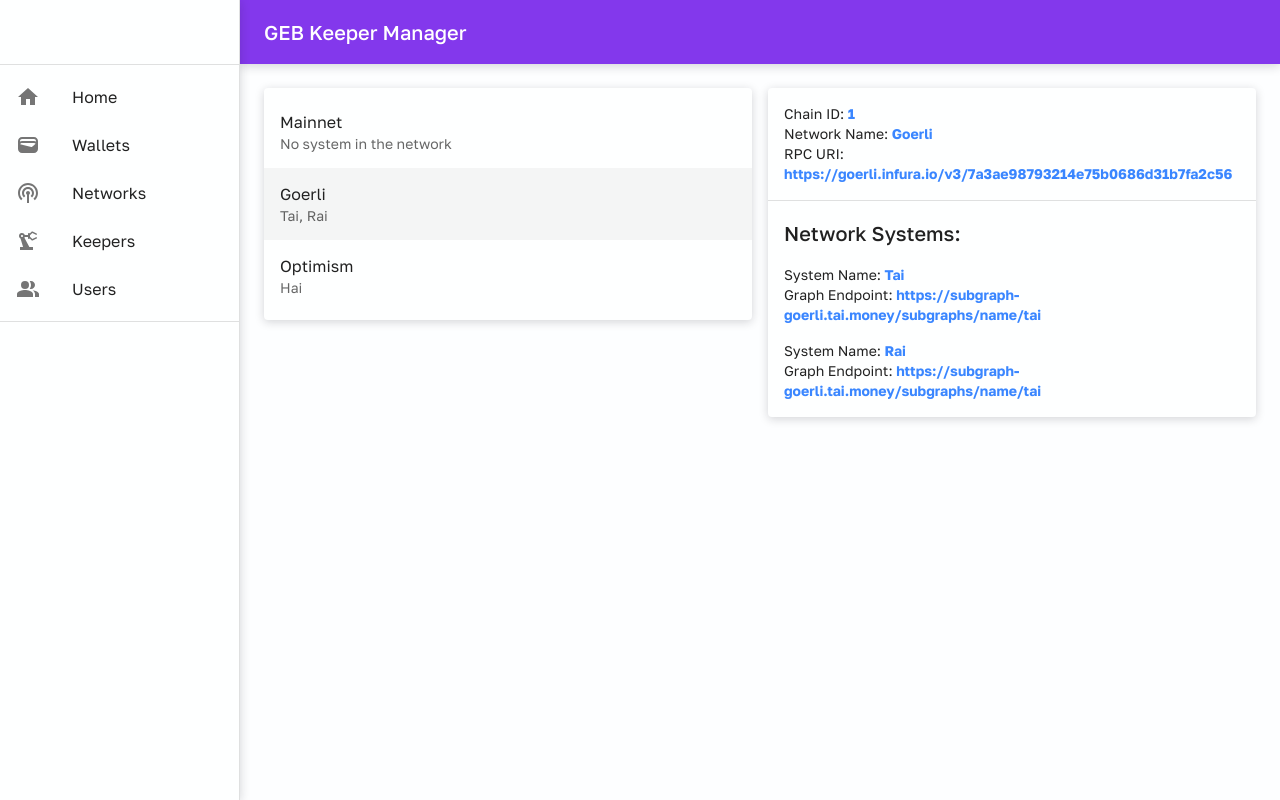
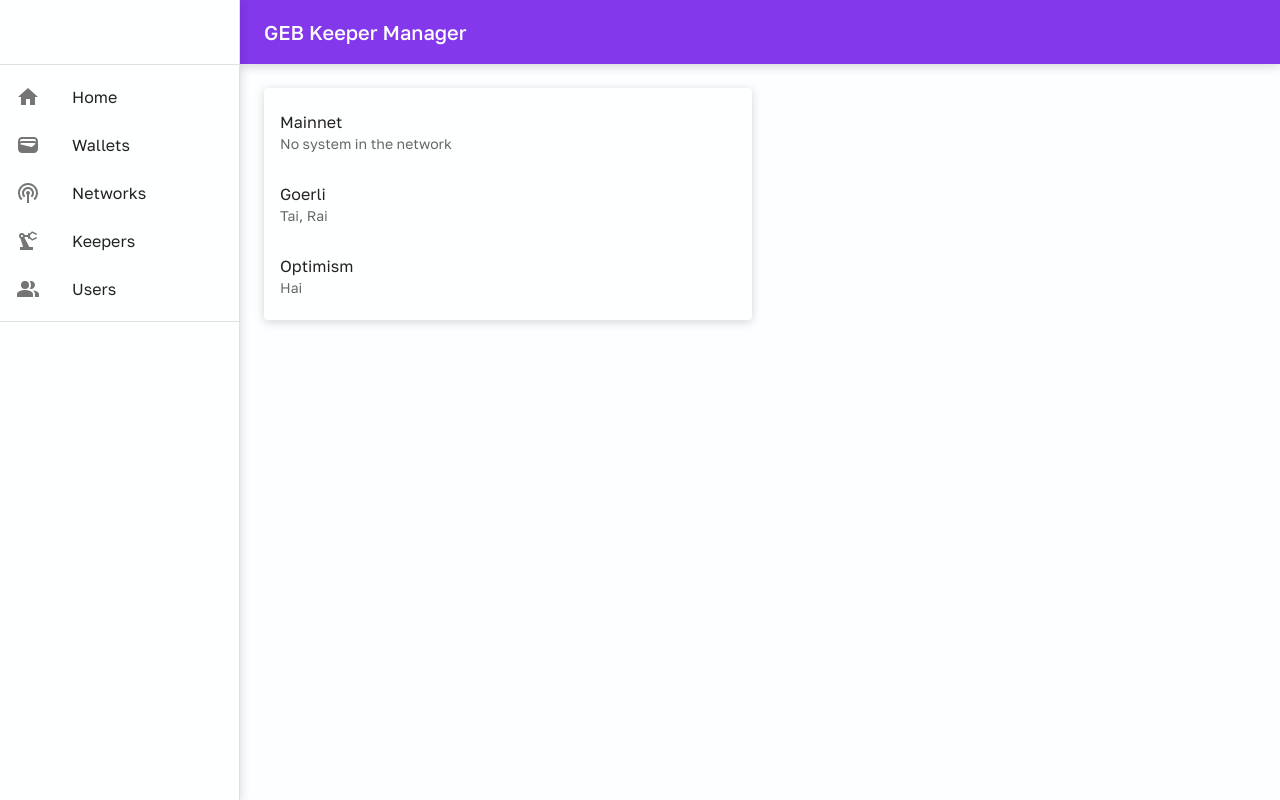
Before and after one commit to aj-maz/GEB-Keeper-Manager-client, a Next.js app: page /networks in a window 1280 px wide. Built offline with nearby package versions, Linux system fonts and the light colour scheme.

Commit message:
selecting network added

```diff
--- a/components/templates/Networks.js
+++ b/components/templates/Networks.js
@@ -3,8 +3,11 @@
 import { css } from "@emotion/react";
 import { Grid } from "@mui/material";
 import { DashboardLayout, NetworksList, NetworkInfo } from "../organisms";
+import { useState } from "react";
 
 const Networks = () => {
+  const [selected, setSelected] = useState(null);
+
   const networks = [
     {
       id: 0,
@@ -66,7 +69,10 @@
 
   const loading = false;
 
-  const selected = 1;
+  const selectedNetwork =
+    networks && selected !== null
+      ? networks.find((network) => network.id === selected)
+      : null;
 
   return (
     <DashboardLayout>
@@ -76,10 +82,13 @@
             networks={networks}
             loading={loading}
             selected={selected}
+            onSelect={(id) => {
+              setSelected(id);
+            }}
           />
         </Grid>
         <Grid item md={6}>
-          <NetworkInfo network={networks[selected]} />
+          {selectedNetwork && <NetworkInfo network={selectedNetwork} />}
         </Grid>
       </Grid>
     </DashboardLayout>
```
